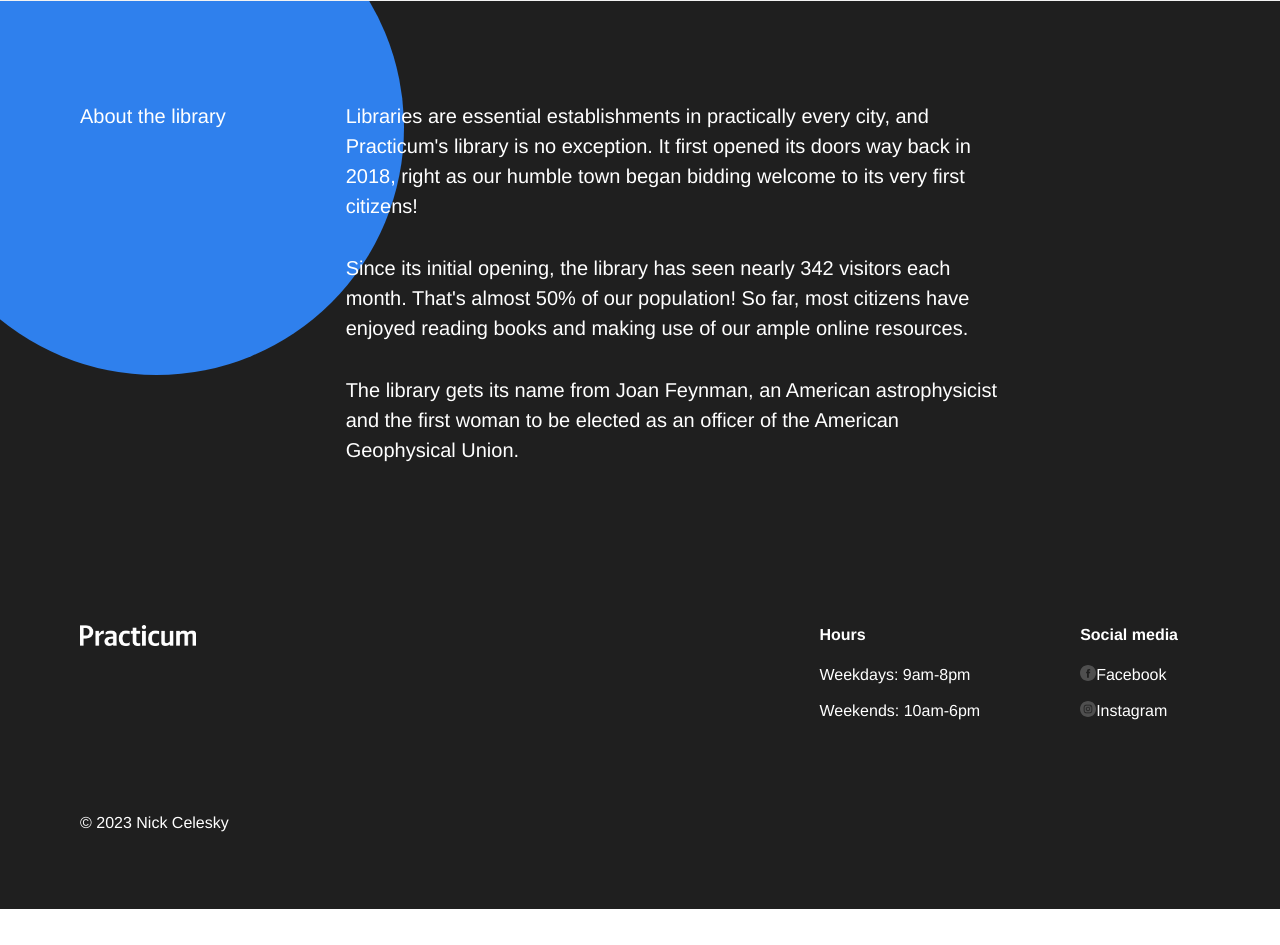
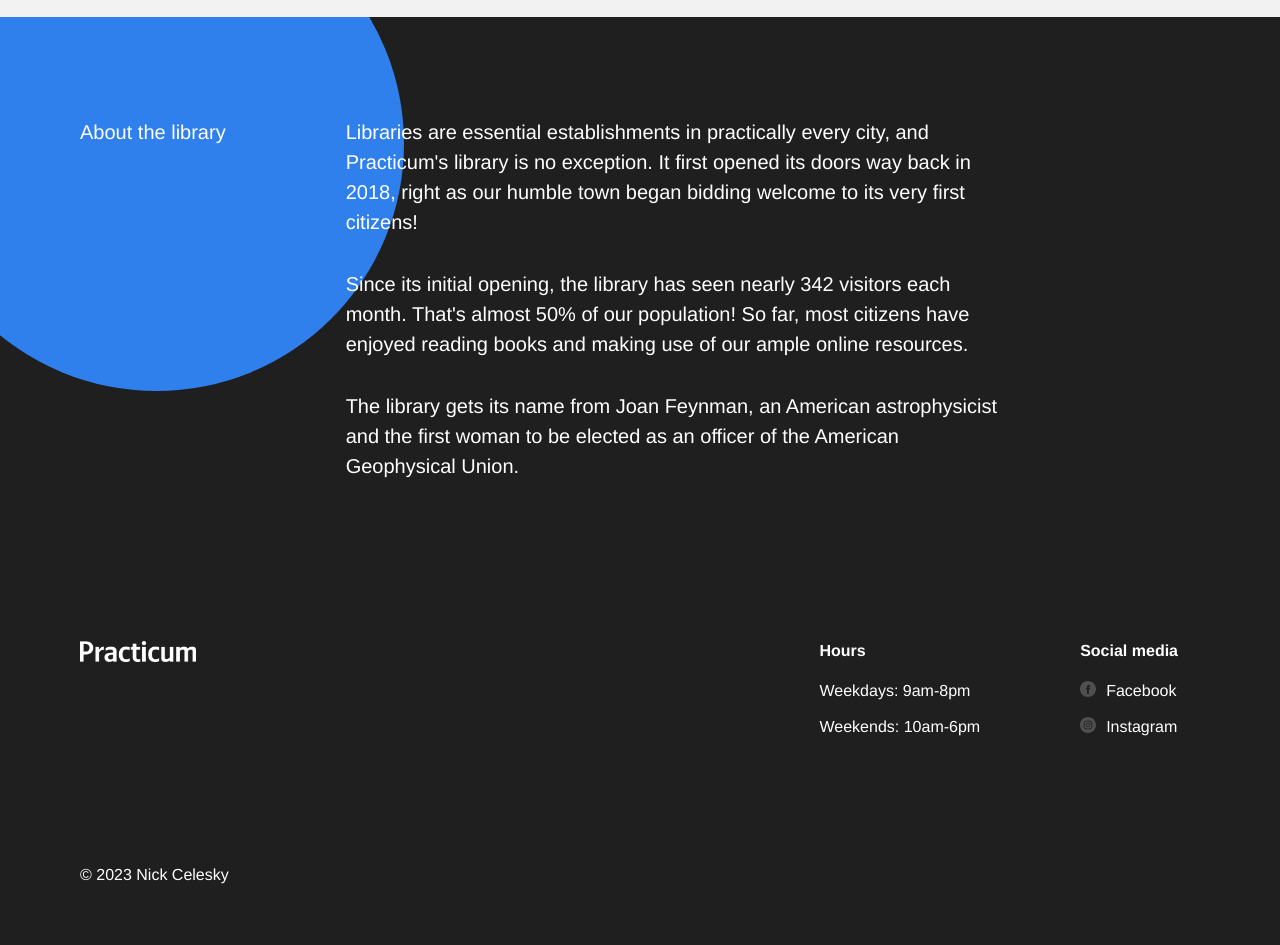
Before and after one commit to ncelesky/se_project_library, a plain HTML site: page index.html in a window 1280 px wide. Shown: the part 3441-4386 px from the top of the page. Before the commit the page ends 4350 px from the top, so only its background shows below. Drawn offline with Linux system fonts and the light colour scheme.

Commit message:
New update for my project

```diff
--- a/index.html
+++ b/index.html
@@ -319,10 +319,8 @@
               </li>
             </ul>
           </div>
-          <div class="footer__copyright">
-            <p>© 2023 Nick Celesky</p>
-          </div>
         </div>
+        <p class="footer__copyright">© 2023 Nick Celesky</p>
       </footer>
     </div>
   </body>
--- a/styles/style.css
+++ b/styles/style.css
@@ -276,13 +276,13 @@
 .staff__cards {
   display: flex;
   max-width: 760px;
-  margin: auto;
   margin-top: 68px;
   justify-content: center;
   flex-wrap: wrap;
   gap: 40px 40px;
+  margin-left: auto;
+  margin-right: auto;
   list-style: none;
-  padding: 0;
 }
 
 .card {
@@ -480,10 +480,10 @@
 .footer__social-icon {
   width: 16px;
   height: 16px;
+  margin-right: 10px;
 }
 
 .footer__copyright {
-  position: absolute;
-  display: flex;
-  align-self: flex-end;
+  margin: 0;
+  color: white;
 }
```
